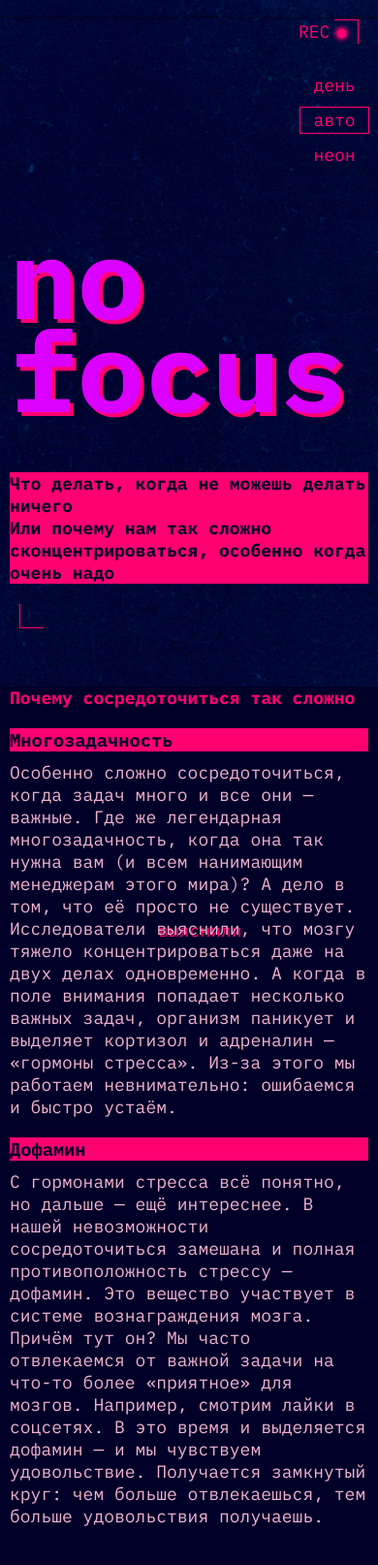
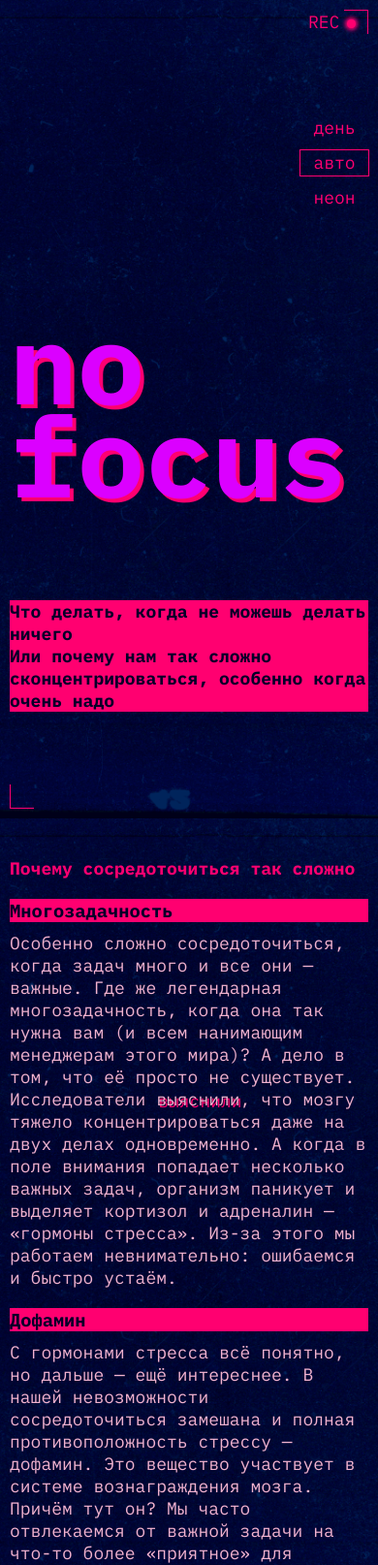
Before and after one commit to annamariat/slozhno-sosredotochitsya, a plain HTML site: page index.html in a window 390 px wide. Shown: the top 1614 px of the page at 97% size. Drawn offline with Linux system fonts and the light colour scheme.

Commit message:
Вторая отправка на ревью

```diff
--- a/index.html
+++ b/index.html
@@ -1,20 +1,20 @@
 <!DOCTYPE html>
 <html lang="ru">
   <head>
-    <meta charset="UTF-8" >
-    <meta http-equiv="X-UA-Compatible" content="IE=edge" >
-    <meta name="viewport" content="width=device-width, initial-scale=1.0" >
+    <meta charset="UTF-8" />
+    <meta http-equiv="X-UA-Compatible" content="IE=edge" />
+    <meta name="viewport" content="width=device-width, initial-scale=1.0" />
     <title>Сложно сосредоточиться</title>
-    <link rel="stylesheet" href="./fonts/fonts.css" >
-    <link rel="icon" href="./images/favicon.ico" sizes="any" >
-    <link rel="icon" href="./images/favicon.svg" type="image/svg+xml" >
-    <link rel="apple-touch-icon" href="./images/mobile-icon.png" >
-    <link rel="stylesheet" href="styles/globals.css" >
-    <link rel="stylesheet" href="./styles/variables.css" >
-    <link rel="stylesheet" href="./styles/style.css" >
-    <link rel="stylesheet" href="./styles/dark.css" >
-    <link rel="stylesheet" href="./styles/light.css" >
-    <meta name="color-scheme" content="dark light" >
+    <link rel="stylesheet" href="./fonts/fonts.css" />
+    <link rel="icon" href="./images/favicon.ico" sizes="any" />
+    <link rel="icon" href="./images/favicon.svg" type="image/svg+xml" />
+    <link rel="apple-touch-icon" href="./images/mobile-icon.png" />
+    <link rel="stylesheet" href="styles/globals.css" />
+    <link rel="stylesheet" href="./styles/variables.css" />
+    <link rel="stylesheet" href="./styles/style.css" />
+    <link rel="stylesheet" href="./styles/dark.css" />
+    <link rel="stylesheet" href="./styles/light.css" />
+    <meta name="color-scheme" content="dark light" />
   </head>
   <body class="page theme_dark">
     <!--стилизаци начинаем с того что мы убедились что theme_dark добавлен на тег -->
@@ -51,7 +51,8 @@
       <h1 class="cover__title">no focus</h1>
       <div class="cover__description">
         <p class="cover__description-text title-decor">
-          Что делать, когда не можешь делать ничего <br>
+          Что делать, когда не можешь делать ничего <br />
+
           Или почему нам так сложно сконцентрироваться, особенно когда очень
           надо
         </p>
@@ -226,7 +227,7 @@
                 alt="Закат солнца возле ораньжево-розового оттенка озера за горой над которыми летят птицы"
                 class="gallery__image"
                 loading="lazy"
-              >
+              />
             </picture>
           </li>
           <li class="gallery-item">
@@ -236,7 +237,7 @@
                 alt="разноцветное мультяшное мороженное в виде фруктов с веселеными мордочками  в тарелочке которая улыбается"
                 class="gallery__image"
                 loading="lazy"
-              >
+              />
             </picture>
           </li>
           <li class="gallery-item">
@@ -246,7 +247,7 @@
                 alt="музыкальные кассеты на фоне экрана монитора с наведенным курсором мышки и значком загрузки чуть выше"
                 class="gallery__image"
                 loading="lazy"
-              >
+              />
             </picture>
           </li>
           <li class="gallery-item">
@@ -256,7 +257,7 @@
                 alt="мультяшная картинка со стопкой книг с глазками на которых стоит чашечка кофе"
                 class="gallery__image"
                 loading="lazy"
-              >
+              />
             </picture>
           </li>
           <li class="gallery-item">
@@ -266,14 +267,14 @@
                 alt="волшебная фиолетовая улица с оттенками желто-розового цвета без людей ведущая прямо вдаль между такими же пустыми домами"
                 class="gallery__image sixth"
                 loading="lazy"
-              >
+              />
             </picture>
           </li>
         </ul>
       </section>
     </main>
     <footer class="footer decorated-zone">
-      <h4 class="footer__title">focus</h4>
+      <h3 class="footer__title">focus</h3>
     </footer>
 
     <script src="./scripts/script.js"></script>
--- a/styles/dark.css
+++ b/styles/dark.css
@@ -5,7 +5,7 @@
     Так стили написанные ниже будут иметь больший вес,
     чем стили в медиазапросе предпочтений пользователя
   */
-  --main-font: IBM Plex Mono;
+  --main-font: IBM Plex Mono, monospace;
   --bg-color: #000028;
   --text-color: #000028;
   --accent-color: #ff0070;
@@ -17,4 +17,6 @@
   --main-text-color: #f1b2ce;
   --background-image: url(../images/cover-image-dark.png);
   --rec-display: block;
+  --link-focus: #f1b2ce;
+  --link-shadow: #ff0070;
 }
--- a/styles/light.css
+++ b/styles/light.css
@@ -1,30 +1,37 @@
 .theme_light {
   /* Переменные светлой темы */
-  --bg-color: #fff1f7;
-  --text-color: #353430;
-  --accent-color: #353430;
+
+  /*в header фон так же как и в темной теме картинкой*/
+
+  --bg-color: #fff1f7; /*цвет фона в main и footere*/
+  --text-color: #353430; /*цвет текста в шапке: "Что делать когда не можешь делать ничего"*/
+  --accent-color: #353430; /*цвет уголков и декорации и кнопок*/
   --opacity: rgba(50, 49, 45, 0.4);
   --focus-color: #ffc2e6;
   --text-shadow: #ff0070;
   --title-decor: #ff8dcb;
-  --outline: #353430;
+  --outline-border: #353430;
   --main-text-color: #353430;
   --background-image: url(../images/cover-image-light.png);
   --rec-display: none;
+  --link-focus: #353430;
+  --link-shadow: #ffc2e6;
 }
 
 @media (prefers-color-scheme: light) {
   :root {
-    --bg-color: #fff1f7;
-    --text-color: #353430;
-    --accent-color: #353430;
+    --bg-color: #fff1f7; /*цвет фона в main и footere*/
+    --text-color: #353430; /*цвет текста в шапке: "Что делать когда не можешь делать ничего"*/
+    --accent-color: #353430; /*цвет уголков и декорации и кнопок*/
     --opacity: rgba(50, 49, 45, 0.4);
     --focus-color: #ffc2e6;
     --text-shadow: #ff0070;
     --title-decor: #ff8dcb;
-    --outline: #353430;
-    --main-text-color: #353430;
+   --outline-border: #353430;
+    --main-text-color: #353430; /*цвет текста в секциях*/
     --background-image: url(../images/cover-image-light.png);
     --rec-display: none;
+    --link-focus: #353430;
+    --link-shadow: #ffc2e6;
   }
 }
--- a/styles/style.css
+++ b/styles/style.css
@@ -9,21 +9,28 @@
   background-position: center;
   max-inline-size: 1024px;
   margin: 0 auto;
-  block-size: 100vh;
   inline-size: 100%;
   display: grid;
+  background-color: var(--bg-color, #000028); /*ВЫПОЛНЕНО!!!!*/
+  /*Необходимо добавить цвет фона для страницы, который будет совпадать с цветом фонового изображения.
+   Это обеспечит корректное отображение страницы в случаях, когда изображение не загружается или отключено.
+Для светлой темы подходящий цвет: #fff1f7
+Для тёмной темы подходящий цвет: #000028*/
 }
 
 .header {
-  font-family: var(--main-font, serif);
+  /*Согласно заданию и чек-листу:
+Высоту блока необходимо привязать к высоте окна браузера (100vh)*/ /*ВЫПОЛНЕНО!!!!*/
+  font-family: var(--main-font, monospace);
   display: grid;
   grid-template-rows: 1fr min-content 1fr;
   min-block-size: 768px;
   position: relative;
   z-index: 0;
+  inline-size: 100%;
   padding: 20px;
-  inline-size: 100%;
   margin-block-end: 60px;
+  block-size: 100vh;
 }
 
 @media (max-width: 768px) {
@@ -43,7 +50,7 @@
 }
 
 .header__rec {
-  display: var(--rec-display); /*добавили переменную*/
+  display: var(--rec-display);
   position: absolute;
   content: "";
   color: var(--accent-color, #ff0070);
@@ -52,10 +59,29 @@
   font-weight: 400;
   font-size: 18px;
   line-height: 25px;
-  font-family: var(--main-font, sans-serif);
+  font-family: var(--main-font, monospace);
   justify-self: end;
-  top: 20px; /*добавили!! эти свойства специально нужно чтобы двигать элементы!!*/
+  top: 20px;
   right: 30px;
+}
+
+@media (max-width: 500px) {
+  /* то как будет выглядеть на размерах экрана от 375 до 500 */
+  .header__rec {
+    display: var(--rec-display);
+    position: absolute;
+    content: "";
+    color: var(--accent-color, #ff0070);
+    inline-size: 52px;
+    block-size: 26px;
+    font-weight: 400;
+    font-size: 18px;
+    line-height: 25px;
+    font-family: var(--main-font, monospace);
+    justify-self: end;
+    top: 10px;
+    right: 20px;
+  }
 }
 
 .header__rec::before {
@@ -85,6 +111,14 @@
   right: 20px;
 }
 
+@media (max-width: 500px) {
+  /* то как будет выглядеть на размерах экрана от 375 до 500 */
+  .decorated-zone::after {
+    top: 10px;
+    right: 10px;
+  }
+}
+
 .decorated-zone::before {
   display: block;
   position: absolute;
@@ -96,6 +130,14 @@
   border-block-end: 1px solid var(--accent-color, #ff0070);
   left: 20px;
   bottom: 20px;
+}
+
+@media (max-width: 500px) {
+  /* то как будет выглядеть на размерах экрана от 375 до 500 */
+  .decorated-zone::before {
+    left: 10px;
+    bottom: 10px;
+  }
 }
 
 .header__theme-menu {
@@ -129,7 +171,7 @@
 
 .header__theme-menu-item {
   /*тег li*/
-  font-family: var(--main-font, sans-serif);
+  font-family: var(--main-font, monospace);
   font-size: 18px;
   line-height: 18px;
   color: var(--accent-color, #ff0070);
@@ -165,11 +207,11 @@ button:focus {
 }
 
 a:focus-visible {
-  outline: 1px solid var(--main-text-color, #f1b2ce);
+  outline: 1px solid var(--link-focus, #f1b2ce);
 }
 
 button:focus-visible {
-  border-block-end: 2px solid var(--main-text-color, #f1b2ce);
+  border-block-end: 2px solid var(--outline-border, #ff0070);
 }
 
 button:default {
@@ -209,7 +251,14 @@ a:hover {
   /* то как будет выглядеть на размерах экрана от 500 до 768 */
   .cover__title {
     font-size: var(--title-size-mobile);
-    margin-left: 0;
+  }
+}
+
+@media (max-width: 500px) {
+  /* то как будет выглядеть на размерах экрана от 375 до 500 */
+  .cover__title {
+    /*no focus </h1> */
+    margin-left: 0px;
   }
 }
 
@@ -244,25 +293,26 @@ a:hover {
   color: var(--text-color, #000028);
   font-weight: 700;
   font-size: 18px;
-  font-family: var(--main-font, sans-serif);
+  font-family: var(--main-font, monospace);
 }
 
 .content {
+  /*цвет фона необходимо указать для самой страницы, для main в нем нет необходимости*/ /*ВЫПОЛНЕНО!!!*/
   /*main*/
   display: grid;
   gap: 80px;
-  padding-inline-start: var(--size-padding, 20px);
-  padding-inline-end: var(--size-padding, 20px);
-  font-family: var(--main-font, sans-serif);
-  background-color: var(--bg-color, #000028);
+  padding-inline-start: 20px;
+  padding-inline-end: 20px;
+  font-family: var(--main-font, monospace);
 }
 
 @media (max-width: 500px) {
   /* то как будет выглядеть на размерах экрана от 375 до 500 */
   .content {
+    display: grid;
     gap: 50px;
-    padding-inline-start: var(--size-padding, 10px);
-    padding-inline-end: var(--size-padding, 10px);
+    padding-inline-start: 10px;
+    padding-inline-end: 10px;
   }
 }
 
@@ -273,6 +323,14 @@ a:hover {
 }
 
 .text-section-type_primary {
+  /*Заголовки секций страницы полностью однотипны в стилизации и отображении,
+  используйте одинаковый класс для разметки и стилизации.
+Переиспользование стилизации ускоряет разработку, устраняя необходимость
+переписывать код для каждого элемента. Это создает единый визуальный стиль и упрощает поддержку кода,
+так как изменения в одном элементе применяются ко всем аналогичным. Переиспользование
+ стилей уменьшает размер CSS-файлов, что ускоряет загрузку страниц и уменьшает время рендеринга.
+ Сокращение дублирования кода делает CSS-файлы более компактными,
+ удобными для поддержки и оптимизированными для работы браузеров.*/
   /*section для первого вида гридов*/
   grid-template-columns: 315px auto;
   column-gap: 20px;
@@ -295,9 +353,7 @@ a:hover {
   }
 }
 
-.text-section-type_primary .text-section-title {
-  /*специф. стили для заголовка у секции 1 типа*/
-  /*h2*/
+ .text-section-title {
   font-weight: 700;
   font-size: 18px;
   line-height: 23px;
@@ -320,9 +376,13 @@ a:hover {
   margin-block-end: 20px;
 }
 
+.text-section__paragraf:last-child {
+  margin-block-end: 0;
+}
+
 .accent-span-link {
   /*a*/
-  text-shadow: 2px 2px 0 var(--text-shadow, #ff0070);
+  text-shadow: 2px 2px 0 var(--link-shadow, #ff0070);
   text-decoration: none;
 }
 
@@ -400,7 +460,7 @@ a:hover {
   display: grid;
   grid-template-columns: repeat(3, 1fr);
   gap: 20px;
-  padding-block-end: 60px;
+  margin-block-end:  60px;
 }
 
 @media (max-width: 500px) {
@@ -409,7 +469,7 @@ a:hover {
     display: flex;
     flex-direction: column;
     gap: 10px;
-    padding-block-end: 40px;
+    margin-block-end:  40px;
   }
 }
 
@@ -444,7 +504,7 @@ a:hover {
   min-block-size: 768px;
   block-size: 100vh;
   display: grid;
-  background-color: var(--bg-color, #000028);
+  padding: 20px;
 }
 
 @media (max-width: 768px) {
@@ -458,11 +518,12 @@ a:hover {
   /* то как будет выглядеть на размерах экрана от 375 до 500 */
   .footer {
     min-block-size: 668px;
+    padding: 10px;
   }
 }
 
 .footer__title {
-  font-family: var(--main-font, sans-serif);
+  font-family: var(--main-font, monospace);
   color: var(--focus-color, #db00ff);
   text-shadow: 2px 2px 0 var(--text-shadow, #ff0070);
   line-height: 83%;
--- a/styles/variables.css
+++ b/styles/variables.css
@@ -2,18 +2,24 @@
 
 :root {
   /*переменные темной темы*/
-  --main-font: IBM Plex Mono;
-  --bg-color: #000028;
-  --text-color: #000028;
-  --accent-color: #ff0070;
+  --main-font: IBM Plex Mono; /*основной шрифт*/
+  --bg-color: #000028; /*цвет фона в main и footere*/
+  --text-color: #000028; /*цвет текста в шапке: "Что делать когда не можешь делать ничего"*/
+  --accent-color: #ff0070; /*цвет уголков и декорации*/
   --opacity: rgba(255, 0, 112, 0.4);
   --focus-color: #db00ff;
   --text-shadow: #ff0070;
   --title-decor: #ff0070;
-  --outline: #ff0070;
-  --main-text-color: #f1b2ce;
+  --outline-border: #ff0070;
+  --main-text-color: #f1b2ce; /*цвет текста в секциях*/
   --background-image: url(../images/cover-image-dark.png);
   --title-size-mobile: clamp(7.25rem, 7.0115rem + 1.0178vw, 7.5rem);
   --title-size-desktop: clamp(7.5rem, 0.5625rem + 14.4531vw, 9.8125rem);
   --rec-display: block;
+  --link-focus:  #f1b2ce;
+  --link-shadow: #ff0070;
+
+
+
+
 }
```
